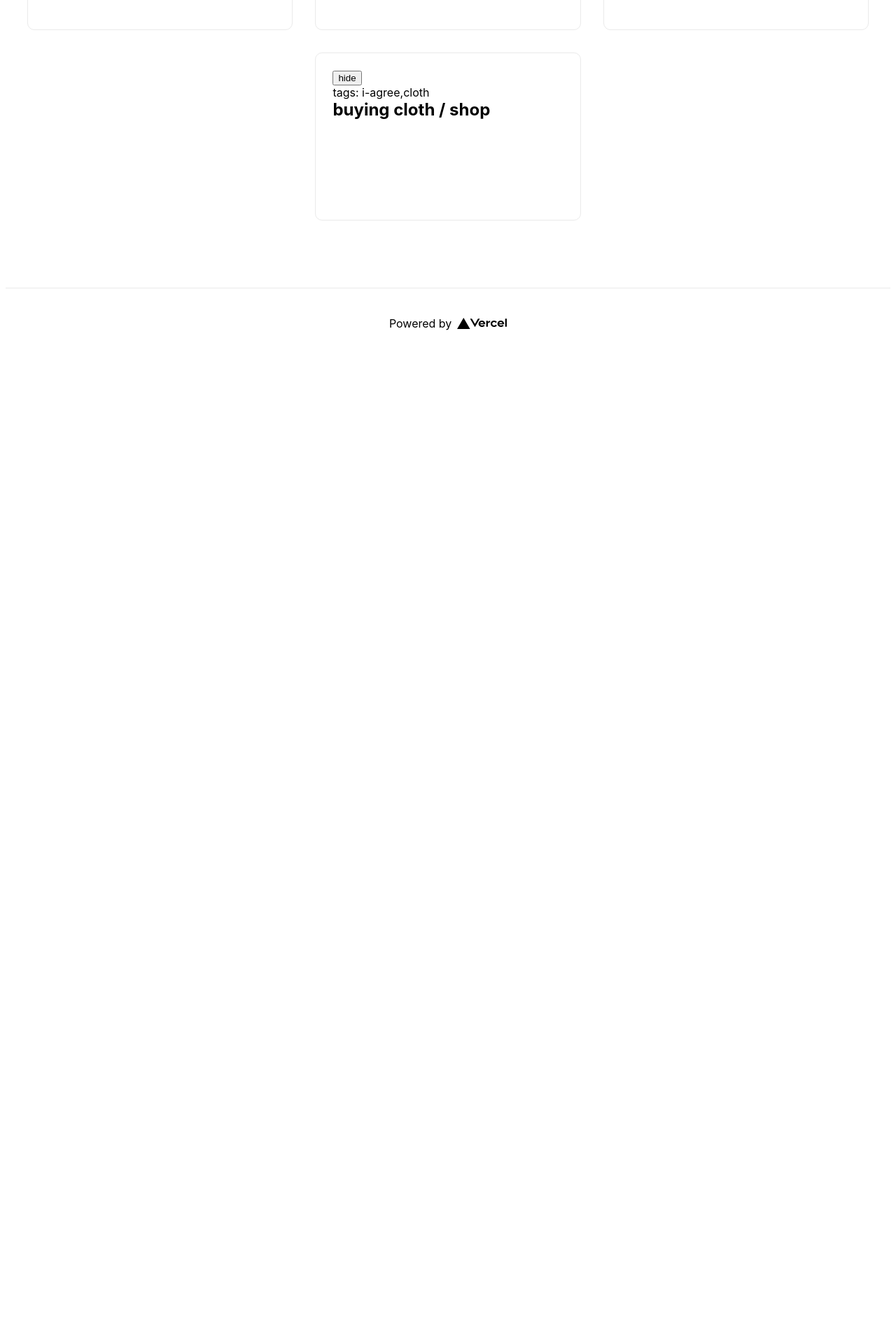
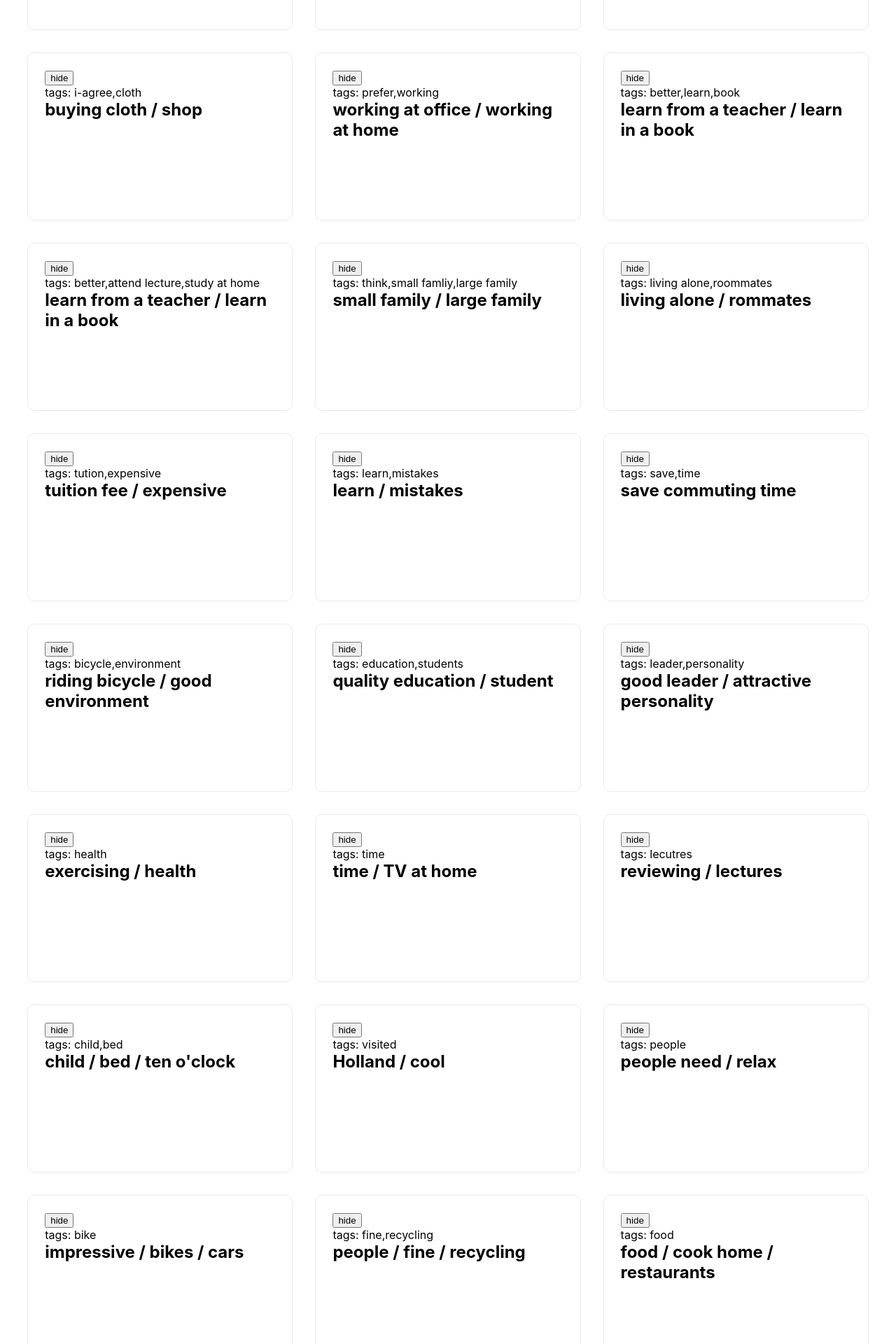
Before and after one commit to sundicide/nextjs-flashcards, a Next.js app: page / in a window 1280 px wide. Shown: the part 740-2660 px from the top of the page at 70% size. Before the commit the page ends 1251 px from the top, so only its background shows below. Built offline with nearby package versions, Linux system fonts and the light colour scheme.

Commit message:
fix: moves data to json and styles

```diff
--- /dev/null
+++ b/data/part6.json
@@ -0,0 +1,187 @@
+[
+  {
+    "tag": ["water", "health"],
+    "question": "drink water / good health",
+    "answer": "I think that drinking enough water is good for health."
+  },
+  {
+    "tag": ["in-my-opinion"],
+    "question": "bonus good / outstanding employee",
+    "answer": "In my opinion, bonuses are effective rewards for outstanding employees."
+  },
+  {
+    "tag": ["i-agree"],
+    "question": "creativity / painter",
+    "answer": "I agree that creativity is the most important quality for a painter."
+  },
+  {
+    "tag": ["i-agree"],
+    "question": "children / advice / parent",
+    "answer": "I agree that children need to get advice from their parents."
+  },
+  {
+    "tag": ["i-agree"],
+    "question": "students / mobile phones / classroom",
+    "answer": "I disagree that students shouldn't be allowed to have mobile phones in the classroom."
+  },
+  {
+    "tag": ["i-agree"],
+    "question": "studying abroad / young age",
+    "answer": "I disagree that studying abroad at a young age is good."
+  },
+  {
+    "tag": ["i-agree", "cloth"],
+    "question": "buying cloth / shop",
+    "answer": "I prefer buying my clothes in a shop to shopping on the Internet."
+  },
+  {
+    "tag": ["prefer", "working"],
+    "question": "working at office / working at home",
+    "answer": "I prefer working at an office rather than working at home."
+  },
+  {
+    "tag": ["better", "learn", "book"],
+    "question": "learn from a teacher / learn in a book",
+    "answer": "It is better to learn from a teacher than to learn something in a book."
+  },
+  {
+    "tag": ["better", "attend lecture", "study at home"],
+    "question": "learn from a teacher / learn in a book",
+    "answer": "It is better to attend lectures than to study alone at home."
+  },
+  {
+    "tag": ["think", "small famliy", "large family"],
+    "question": "small family / large family",
+    "answer": "I think having a small family is better than having a large family."
+  },
+  {
+    "tag": ["living alone", "roommates"],
+    "question": "living alone / rommates",
+    "answer": "I believe living alone is better than living with roommates."
+  },
+  {
+    "tag": ["tution", "expensive"],
+    "question": "tuition fee / expensive",
+    "answer": "That’s because tuition fee is too expensive."
+  },
+  {
+    "tag": ["learn", "mistakes"],
+    "question": "learn / mistakes",
+    "answer": "The reason is that people learn by making mistakes."
+  },
+  {
+    "tag": ["save", "time"],
+    "question": "save commuting time",
+    "answer": "The reason is that you can save commuting time."
+  },
+  {
+    "tag": ["bicycle", "environment"],
+    "question": "riding bicycle / good environment",
+    "answer": "First of all, riding a bicycle is good for the environment."
+  },
+  {
+    "tag": ["education", "students"],
+    "question": "quality education / student",
+    "answer": "First of all, providing quality education for students is important."
+  },
+  {
+    "tag": ["leader", "personality"],
+    "question": "good leader / attractive personality",
+    "answer": "Secondly, a good leader must have an attractive personality."
+  },
+  {
+    "tag": ["health"],
+    "question": "exercising / health",
+    "answer": "Secondly, exercising regularly is good for health."
+  },
+  {
+    "tag": ["time"],
+    "question": "time / TV at home",
+    "answer": "Finally, people don’t have enough time to watch TV at home."
+  },
+  {
+    "tag": ["lecutres"],
+    "question": "reviewing / lectures",
+    "answer": "Finally, reviewing is important to fully understand the lectures."
+  },
+  {
+    "tag": ["child", "bed"],
+    "question": "child / bed / ten o'clock",
+    "answer": "For example, when I was a child I always went to bed by ten o’clock."
+  },
+  {
+    "tag": ["visited"],
+    "question": "Holland / cool",
+    "answer": "For example, I recently visited Holland and it was very cool!"
+  },
+  {
+    "tag": ["people"],
+    "question": "people need / relax",
+    "answer": "To be specific, people need a place to relax."
+  },
+  {
+    "tag": ["bike"],
+    "question": "impressive / bikes / cars",
+    "answer": "To be specific, it was impressive that there were more bikes than cars."
+  },
+  {
+    "tag": ["fine", "recycling"],
+    "question": "people / fine / recycling",
+    "answer": "I think people should pay a fine for not recycling."
+  },
+  {
+    "tag": ["food"],
+    "question": "food / cook home / restaurants",
+    "answer": "Food cooked at home is better than food served at restaurants."
+  },
+  {
+    "tag": [],
+    "question": "education / free",
+    "answer": "In my opinion, all education should be free."
+  },
+  {
+    "tag": [],
+    "question": "public transportation / car",
+    "answer": "I prefer taking public transportation to driving a car."
+  },
+  {
+    "tag": [],
+    "question": "children and senior citizens / public transportation",
+    "answer": "I disagree children and senior citizens shouldn't have to pay to use public transportation."
+  },
+  {
+    "tag": [],
+    "question": "people / equally / benefits / young or old",
+    "answer": "First of all, all people should be treated equally. A person should not receive benefits simply because they are young or old."
+  },
+  {
+    "tag": [],
+    "question": "save money / public transportation",
+    "answer": "I can save money by using public transportation."
+  },
+  {
+    "tag": [],
+    "question": "online shopping / save money",
+    "answer": "Online shopping helps me save a lot of money."
+  },
+  {
+    "tag": [],
+    "question": "exercising regularly / healthy",
+    "answer": "Exercising regularly helps me stay healthy."
+  },
+  {
+    "tag": [],
+    "question": "healthy / vitamin C / every day",
+    "answer": "I can stay healthy by taking vitamin C every day."
+  },
+  {
+    "tag": [],
+    "question": "traveling overseas / new experiences",
+    "answer": "Traveling overseas gives people a chance to have new experiences."
+  },
+  {
+    "tag": [],
+    "question": "experience / broad / perspective",
+    "answer": "Having a new experience is important to broaden my perspectives."
+  }
+]
--- a/pages/index.js
+++ b/pages/index.js
@@ -1,6 +1,7 @@
 import Head from 'next/head'
 import React from 'react';
 import styles from '../styles/Home.module.css'
+import datas from "../data/part6.json"
 
 class Problems {
   tag = []
@@ -13,26 +14,17 @@ class Problems {
   }
 }
 
-const problemsList = [
-  new Problems(['water', 'health'], 'drink, water / good, health', 'I think that drinking enough water is good for health.'),
-  new Problems(['in-my-opinion'], 'bonus good / outstanding employee', 'In my opinion, bonuses are effective rewards for outstanding employees.'),
-  new Problems(['i-agree'], 'creativity / painter', 'I agree that creativity is the most important quality for a painter.'),
-  new Problems(['i-agree'], 'children / advice / parent', 'I agree that children need to get advice from their parents.'),
-  new Problems(['i-agree'], 'students / mobile phones / classroom', "I disagree that students shouldn't be allowed to have mobile phones in the classroom."),
-  new Problems(['i-agree'], 'studying abroad / young age', "I disagree that studying abroad at a young age is good."),
-  new Problems(['i-agree', 'cloth'], 'buying cloth / shop', "I prefer buying my clothes in a shop to shopping on the Internet."),
-]
+export default function Home() {
+  const [localProblemLists, setLocalProblemLists] = React.useState([...datas]);
 
-export default function Home() {
-  const [localProblemLists, setLocalProblemLists] = React.useState([...problemsList]);
-  const getTags = () => problemsList.reduce((accu, curr) => {
+  const getTags = () => datas.reduce((accu, curr) => {
     curr.tag.forEach(t => accu.add(t))
     return accu
   }, new Set())
 
 
   const doInit = () => {
-    setLocalProblemLists(problemsList)
+    setLocalProblemLists(datas)
   }
   const doRaffle = () => {
     let copyProblemList = [...localProblemLists]
@@ -44,7 +36,7 @@ export default function Home() {
     setLocalProblemLists(newProblems)
   }
   const doSearch = (e) => {
-    const newList = problemsList.filter(d => d.answer.includes(e.target.value) )
+    const newList = datas.filter(d => d.answer.includes(e.target.value) )
     setLocalProblemLists(newList)
   }
   const handleKeyDown = (e) => {
@@ -56,7 +48,7 @@ export default function Home() {
     setLocalProblemLists(newProblems)
   }
   const filterKey = (e) => {
-    const newProblems = [...problemsList]
+    const newProblems = [...datas]
     setLocalProblemLists(newProblems.filter(d => d.tag.includes(e.target.dataset.value)));
   }
   return (
--- a/styles/Home.module.css
+++ b/styles/Home.module.css
@@ -114,7 +114,7 @@ section.searches {
   border: 1px solid #eaeaea;
   border-radius: 10px;
   transition: color 0.15s ease, border-color 0.15s ease;
-  overflow: scroll;
+  overflow: auto;
   max-height: 15rem;
   min-height: 15rem;
 }
```
